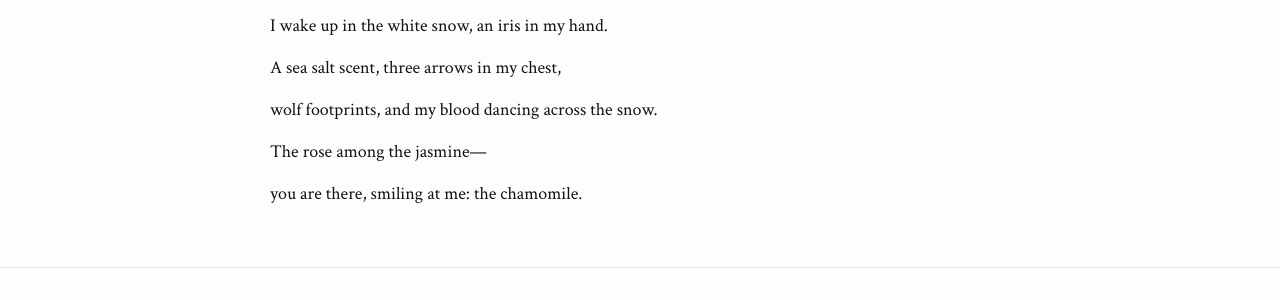
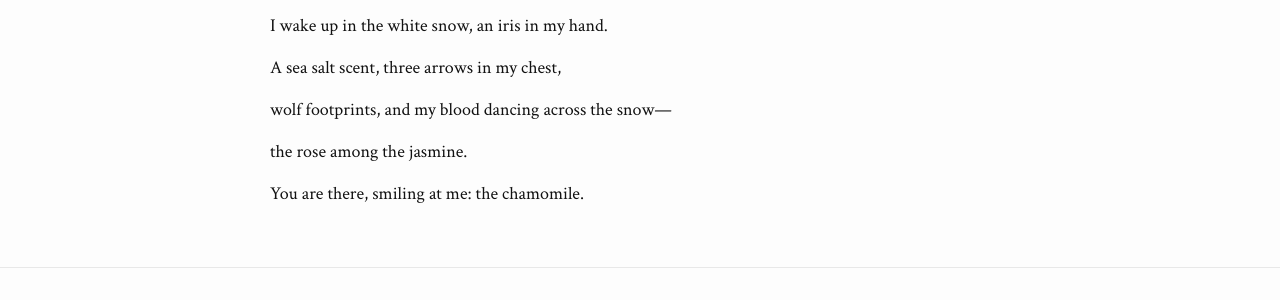
Before and after one commit to thisnat/the-archive, a Jekyll site: the page built from _posts/2026-7-10-chamomile.md, in a window 1280 px wide. Shown: the part 522-822 px from the top of the page. Built offline with Jekyll 4.4.1, drawn with Linux system fonts in a browser that asks for light colours; some web fonts are replaced.

```diff
--- a/_posts/2026-7-10-chamomile.md
+++ b/_posts/2026-7-10-chamomile.md
@@ -24,8 +24,8 @@ I wake up in the white snow, an iris in my hand.
 
 A sea salt scent, three arrows in my chest,
 
-wolf footprints, and my blood dancing across the snow.
+wolf footprints, and my blood dancing across the snow—
 
-The rose among the jasmine—
+the rose among the jasmine.
 
-you are there, smiling at me: the chamomile.
+You are there, smiling at me: the chamomile.
```
